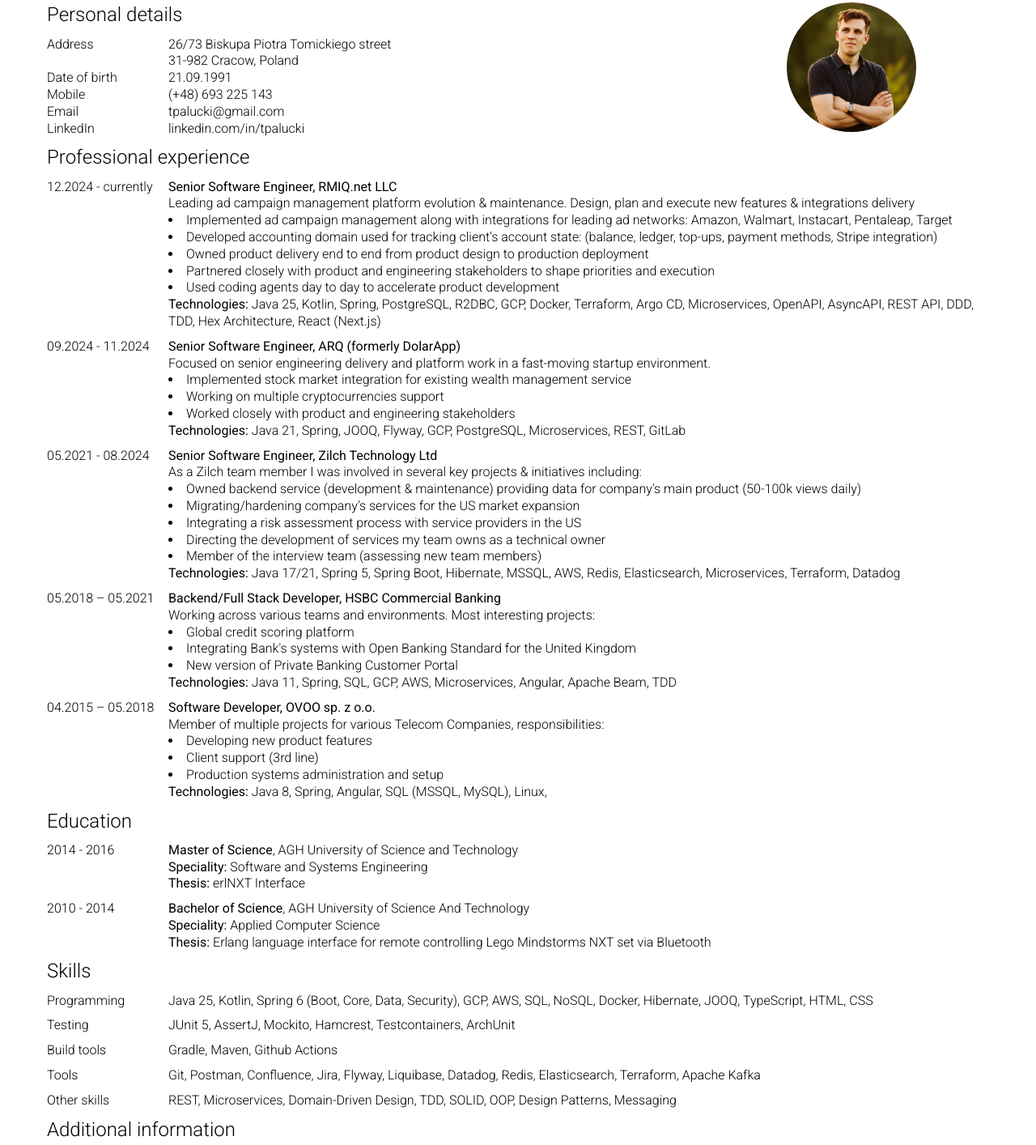
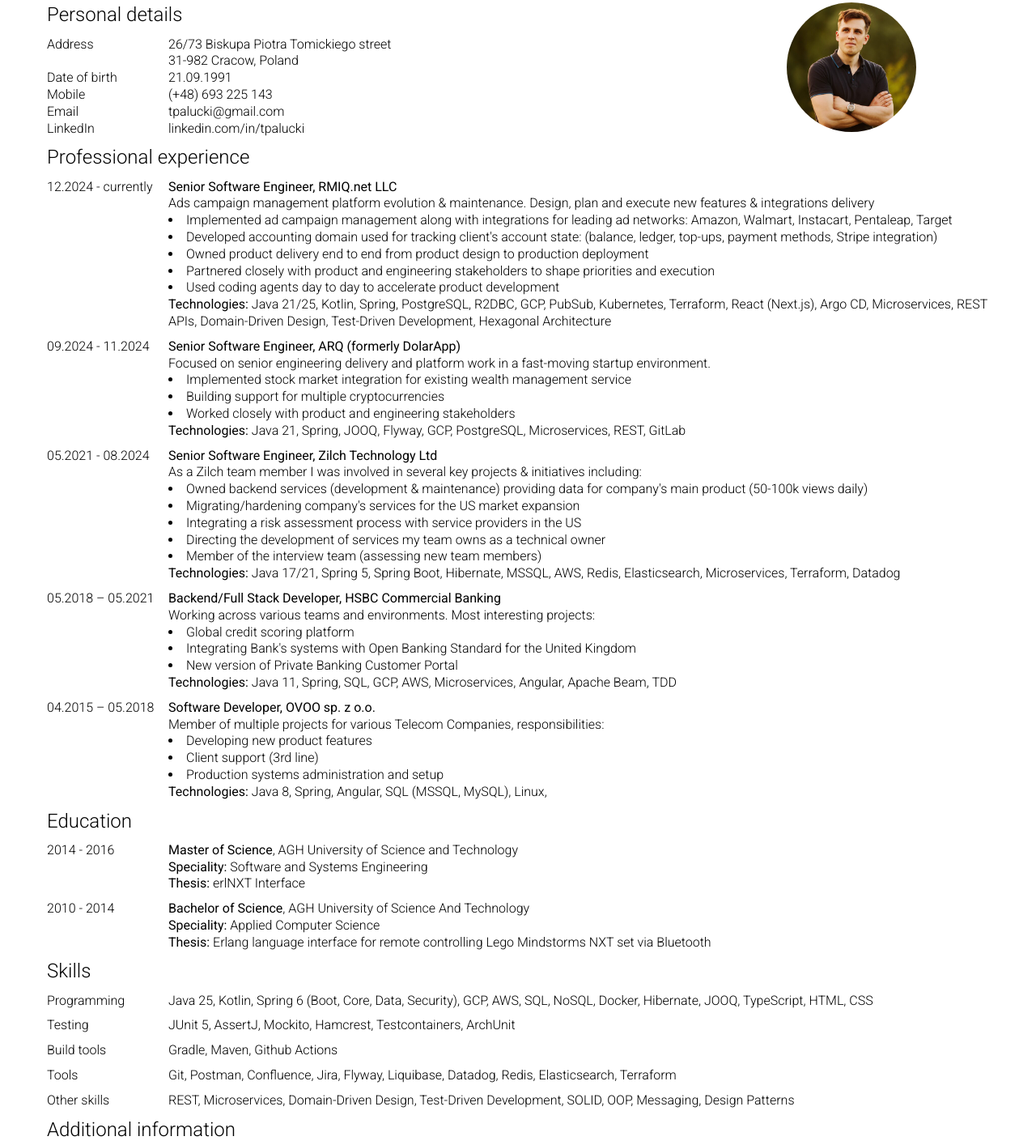
Before and after one commit to tpalucki/cv, a website: page src/public/index.html in a window 1280 px wide. Shown: the part 89-1503 px from the top of the page at 81% size. Drawn offline with Linux system fonts and the light colour scheme.

Commit message:
feat: Skill updates

```diff
--- a/src/public/index.html
+++ b/src/public/index.html
@@ -43,16 +43,21 @@
     <div class="item-a">12.2024 - currently</div>
     <div class="item-b-c section-description">
         <b>Senior Software Engineer, RMIQ.net LLC</b><br>
-        Leading ad campaign management platform evolution & maintenance. Design, plan and execute new features & integrations delivery<br>
+        Ads campaign management platform evolution & maintenance. Design, plan and execute new features &
+        integrations delivery<br>
         <ul>
-            <li>Implemented ad campaign management along with integrations for leading ad networks: Amazon, Walmart, Instacart, Pentaleap, Target</li>
-            <li>Developed accounting domain used for tracking client's account state: (balance, ledger, top-ups, payment methods, Stripe integration)
+            <li>Implemented ad campaign management along with integrations for leading ad networks: Amazon, Walmart,
+                Instacart, Pentaleap, Target
+            </li>
+            <li>Developed accounting domain used for tracking client's account state: (balance, ledger, top-ups, payment
+                methods, Stripe integration)
+            </li>
             <li>Owned product delivery end to end from product design to production deployment</li>
             <li>Partnered closely with product and engineering stakeholders to shape priorities and execution</li>
             <li>Used coding agents day to day to accelerate product development</li>
         </ul>
-        <b>Technologies:</b> Java 25, Kotlin, Spring, PostgreSQL, R2DBC, GCP, Docker, Terraform, Argo CD, Microservices,
-        OpenAPI, AsyncAPI, REST API, DDD, TDD, Hex Architecture, React (Next.js)
+        <b>Technologies:</b> Java 21/25, Kotlin, Spring, PostgreSQL, R2DBC, GCP, PubSub, Kubernetes, Terraform, React (Next.js), Argo
+        CD, Microservices, REST APIs, Domain-Driven Design, Test-Driven Development, Hexagonal Architecture
     </div>
     <div class="item-a">09.2024 - 11.2024</div>
     <div class="item-b-c section-description">
@@ -60,7 +65,7 @@
         Focused on senior engineering delivery and platform work in a fast-moving startup environment.
         <ul>
             <li>Implemented stock market integration for existing wealth management service</li>
-            <li>Working on multiple cryptocurrencies support</li>
+            <li>Building support for multiple cryptocurrencies</li>
             <li>Worked closely with product and engineering stakeholders</li>
         </ul>
         <b>Technologies:</b> Java 21, Spring, JOOQ, Flyway, GCP, PostgreSQL, Microservices, REST, GitLab
@@ -70,7 +75,9 @@
         <b>Senior Software Engineer, Zilch Technology Ltd</b><br>
         As a Zilch team member I was involved in several key projects & initiatives including:
         <ul>
-            <li>Owned backend service (development & maintenance) providing data for company's main product (50-100k views daily)</li>
+            <li>Owned backend services (development & maintenance) providing data for company's main product (50-100k
+                views daily)
+            </li>
             <li>Migrating/hardening company's services for the US market expansion</li>
             <li>Integrating a risk assessment process with service providers in the US</li>
             <li>Directing the development of services my team owns as a technical owner</li>
@@ -134,10 +141,12 @@
     <div class="item-b-c section-description">Gradle, Maven, Github Actions</div>
     <div class="item-a">Tools</div>
     <div class="item-b-c section-description">Git, Postman, Confluence, Jira, Flyway, Liquibase, Datadog, Redis,
-        Elasticsearch, Terraform, Apache Kafka
+        Elasticsearch, Terraform
     </div>
     <div class="item-a">Other skills</div>
-    <div class="item-b-c section-description">REST, Microservices, Domain-Driven Design, TDD, SOLID, OOP, Design Patterns, Messaging</div>
+    <div class="item-b-c section-description">REST, Microservices, Domain-Driven Design, Test-Driven Development, SOLID, OOP,
+        Messaging, Design Patterns
+    </div>
 </section>
 
 <section class="container">
```
